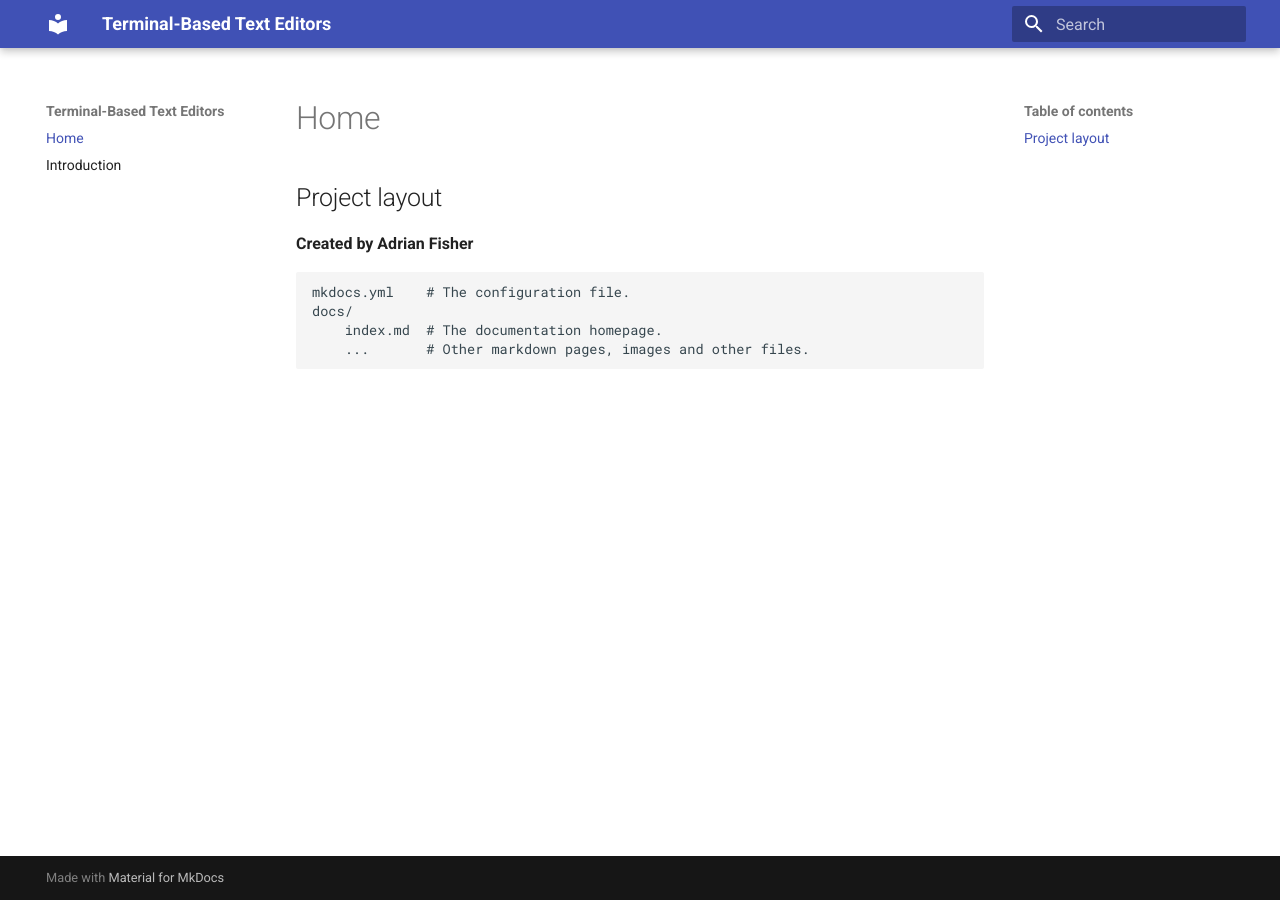
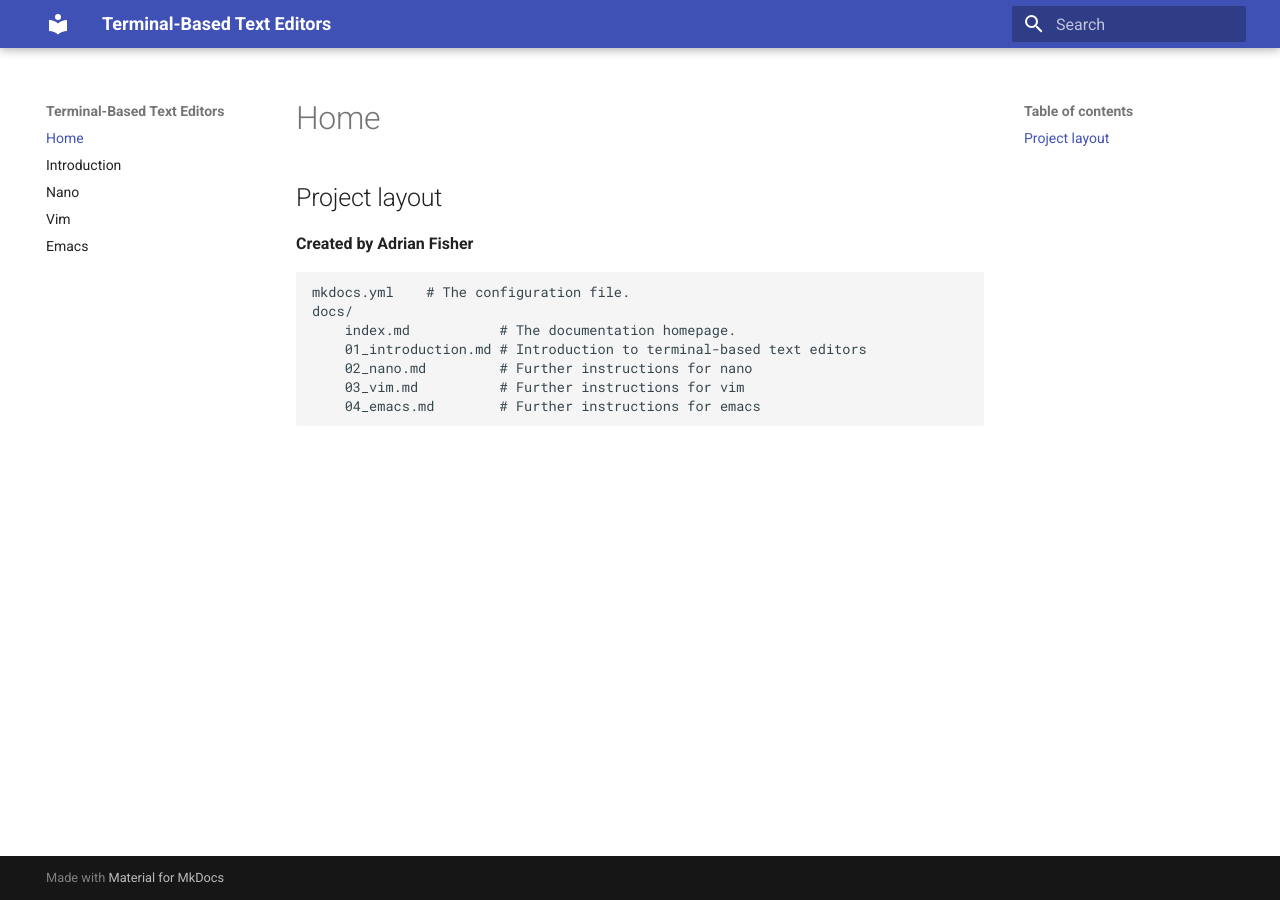
Before and after one commit to det-lab/terminal-text-editors, an MkDocs documentation site: the page built from docs/index.md, in a window 1280 px wide. Built offline with MkDocs 1.6.1 and Material for MkDocs 9.7.7, drawn with Linux system fonts in a browser that asks for light colours.

Commit message:
Added missing pages to nav and index

```diff
--- a/docs/index.md
+++ b/docs/index.md
@@ -3,5 +3,8 @@
 
     mkdocs.yml    # The configuration file.
     docs/
-        index.md  # The documentation homepage.
-        ...       # Other markdown pages, images and other files.
+        index.md           # The documentation homepage.
+        01_introduction.md # Introduction to terminal-based text editors
+        02_nano.md         # Further instructions for nano
+        03_vim.md          # Further instructions for vim
+        04_emacs.md        # Further instructions for emacs
--- a/mkdocs.yml
+++ b/mkdocs.yml
@@ -2,6 +2,9 @@ site_name: Terminal-Based Text Editors
 nav:
   - Home: index.md
   - Introduction: 01_introduction.md
+  - Nano: 02_nano.md
+  - Vim: 03_vim.md
+  - Emacs: 04_emacs.md
 theme:
   name: material
 
```
